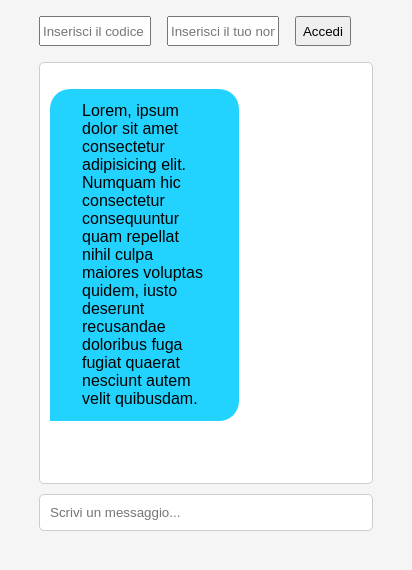
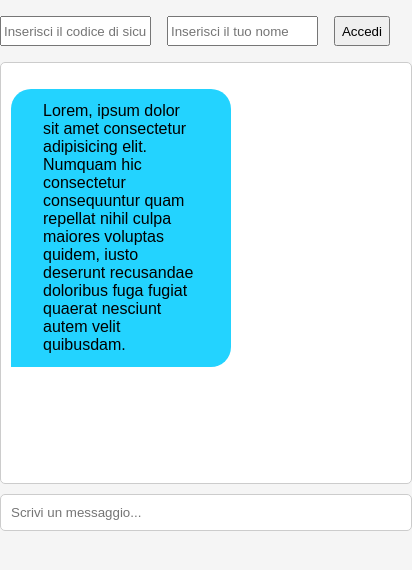
Before and after one commit to EasySimho/RealTimeChat, a website: page index.html in a window 390 px wide. Shown: the whole page, 412 px wide, since content can reach past the window. Drawn offline with nearby package versions, Linux system fonts and the light colour scheme; no server answers.

Commit message:
Update index.html

```diff
--- a/index.html
+++ b/index.html
@@ -63,7 +63,15 @@
         margin-right: 1rem;
       }
 
-
+      @media screen and (max-width: 600px) {
+        .container {
+          /* Stili specifici per mobile */
+          width: 100%;
+          margin: 0;
+          padding: 0;
+          height: 100vh;
+        }
+      }
     </style>
   </head>
   <body>
@@ -102,7 +110,7 @@
       var loginButton = document.getElementById("login-button");
       var securityCodeInput = document.getElementById("security-code");
       var usernameInput = document.getElementById("username");
-      var loginForm = document.getElementById('login-form');
+      var loginForm = document.getElementById("login-form");
 
       loginButton.addEventListener("click", function () {
         var securityCode = securityCodeInput.value;
@@ -113,7 +121,7 @@
       socket.on("login success", function () {
         chatInput.disabled = false;
         alert("Accesso effettuato con successo!");
-        loginForm.style.display = 'none';
+        loginForm.style.display = "none";
       });
 
       socket.on("login failure", function () {
```
